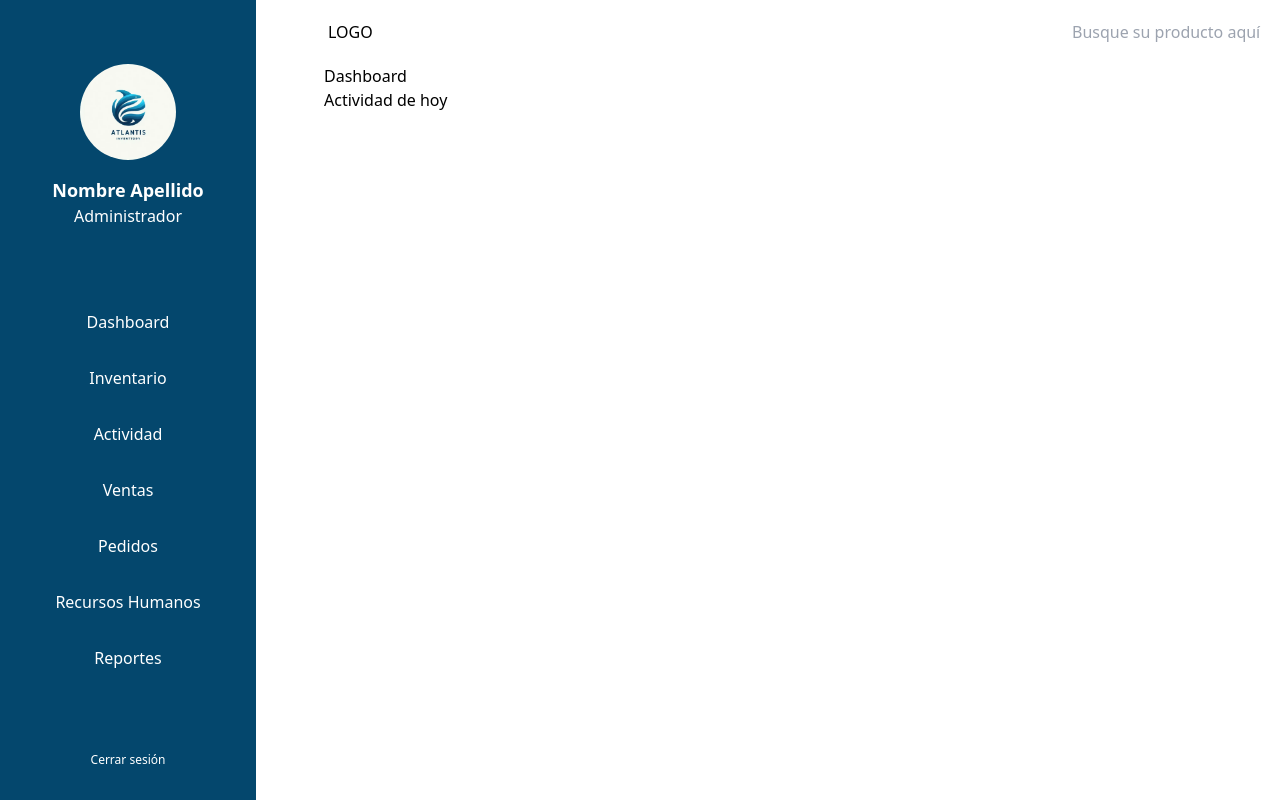
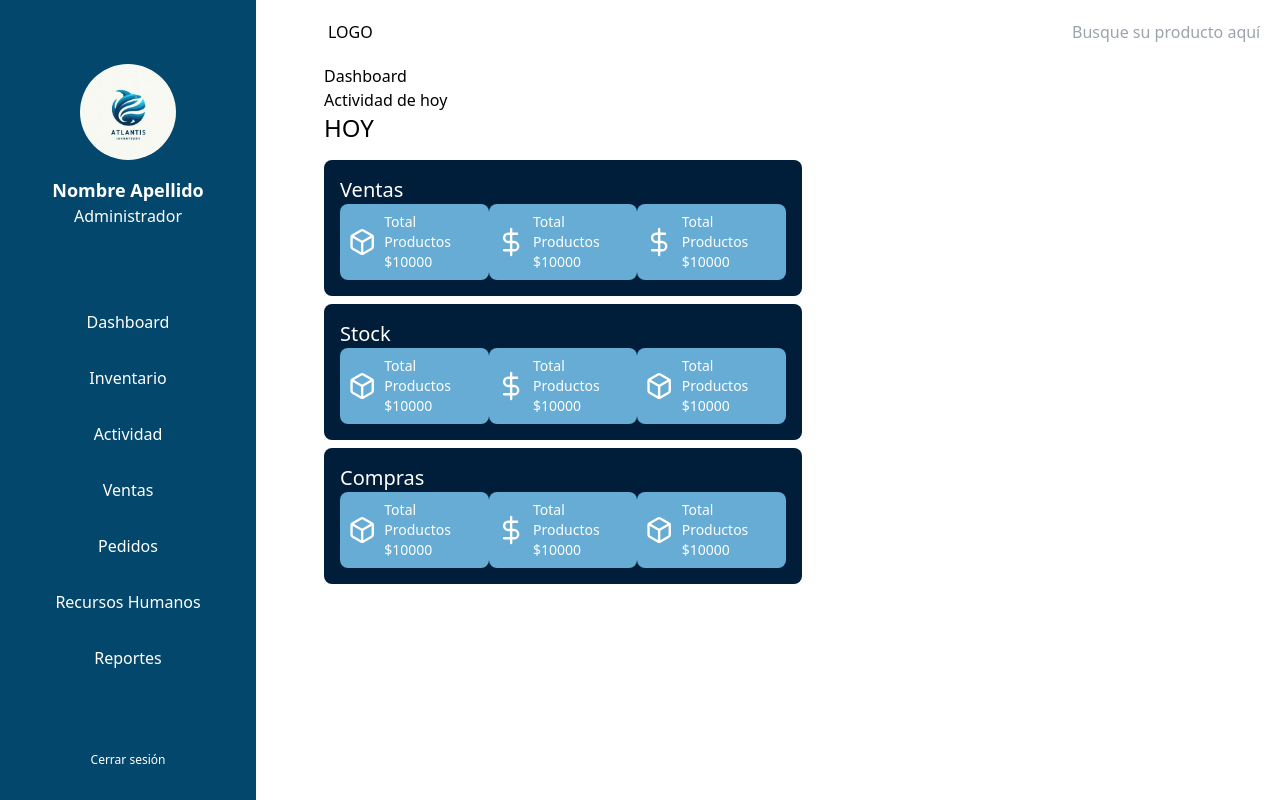
Before and after one commit to No-Country/s13-12-n-java, a React (Vite) app in the folder front-vite/: page / in a window 1280 px wide. Built offline with nearby package versions, Linux system fonts and the light colour scheme.

Commit message:
Card info component

```diff
--- /dev/null
+++ b/front-vite/src/components/cards-info.jsx
@@ -0,0 +1,78 @@
+import { FiBox, FiDollarSign } from "react-icons/fi";
+
+function InfoCard({ Icon, title, amount }) {
+  return (
+    <div className="flex gap-2 items-center justify-center p-2 bg-light-blue text-white rounded-lg">
+      <Icon className="text-3xl" />
+      <div>
+        <p>{title}</p>
+        <p>${amount}</p>
+      </div>
+    </div>
+  );
+}
+
+export default function CardsInfo() {
+  const cardsMobile = [
+    { Icon: FiBox, title: "Total Productos", amount: 10000 },
+    { Icon: FiDollarSign, title: "Total Productos", amount: 10000 },
+  ];
+
+  const cardsVentas = [
+    { Icon: FiBox, title: "Total Productos", amount: 10000 },
+    { Icon: FiDollarSign, title: "Total Productos", amount: 10000 },
+    { Icon: FiDollarSign, title: "Total Productos", amount: 10000 },
+  ];
+
+  const cardsStock = [
+    { Icon: FiBox, title: "Total Productos", amount: 10000 },
+    { Icon: FiDollarSign, title: "Total Productos", amount: 10000 },
+    { Icon: FiBox, title: "Total Productos", amount: 10000 },
+  ];
+
+  const cardsCompras = [
+    { Icon: FiBox, title: "Total Productos", amount: 10000 },
+    { Icon: FiDollarSign, title: "Total Productos", amount: 10000 },
+    { Icon: FiBox, title: "Total Productos", amount: 10000 },
+  ];
+
+  return (
+    <div className="flex flex-col">
+    <p className="text-2xl text-center md:text-left pb-4">HOY</p>
+    {/*mobile version*/}
+    <div className="flex md:hidden gap-6 w-full justify-center">
+        {cardsMobile.map((card) => (
+        <InfoCard {...card} />
+        ))}
+    </div>
+    {/*Desktop version*/}
+    <div className="hidden md:flex md:flex-col gap-2">
+        <div className="bg-dark-blue p-4 rounded-lg">
+        <p className="text-xl text-left text-white">Ventas</p>
+        <div className="flex justify-between text-sm">
+            {cardsVentas.map((card) => (
+            <InfoCard {...card} />
+            ))}
+        </div>
+        </div>
+        <div className=" bg-dark-blue p-4 rounded-lg">
+        <p className="text-xl text-left text-white">Stock</p>
+        <div className="flex justify-between text-sm">
+            {cardsStock.map((card) => (
+            <InfoCard {...card} />
+            ))}
+        </div>
+        </div>
+        <div className="bg-dark-blue p-4 rounded-lg">
+        <p className="text-xl text-left text-white">Compras</p>
+        <div className="flex justify-between  text-sm">
+            {cardsCompras.map((card) => (
+            <InfoCard {...card} />
+            ))}
+        </div>
+        </div>
+    </div>
+    </div>
+
+  );
+}
--- a/front-vite/src/pages/dashboard/Dashboard.jsx
+++ b/front-vite/src/pages/dashboard/Dashboard.jsx
@@ -1,11 +1,15 @@
 import React from 'react'
 import Topbar from '../../components/Topbar'
+import CardsInfo from '../../components/cards-info'
 
 export default function Dashboard() {
   return (
     <div>
       <h1>Dashboard</h1>
       <h2>Actividad de hoy</h2>
+      <div className='md:grid grid-cols-2'>
+      <CardsInfo className=''></CardsInfo>
+      </div>
     </div>
   )
 }
```
